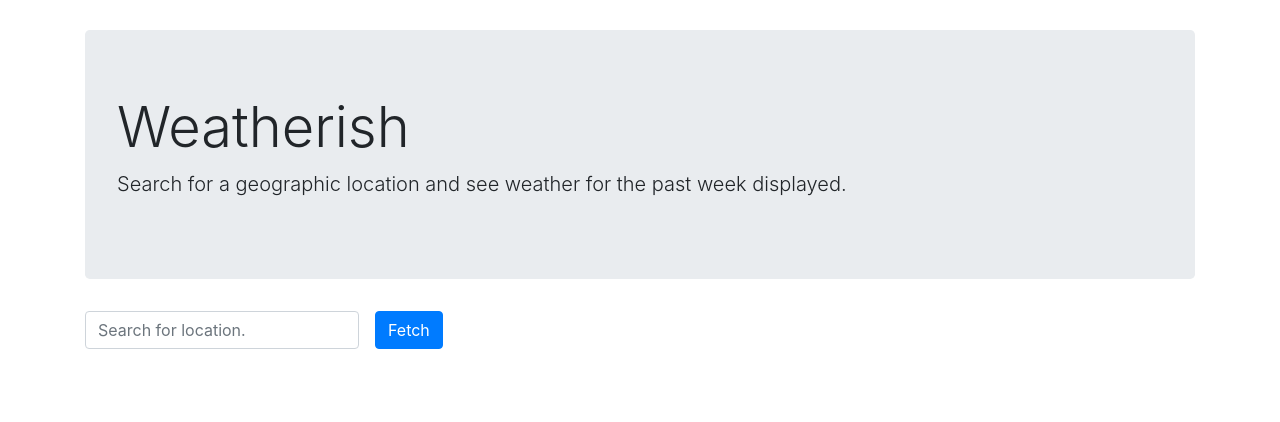
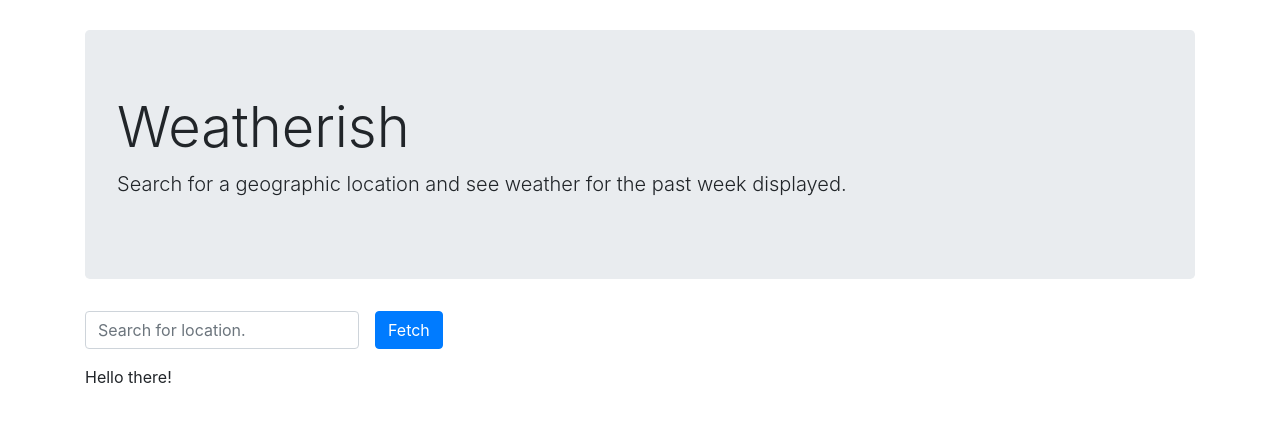
Before and after one commit to ryanmcintire/weather-net, a React (Create React App) app in the folder weathernet-client/: page / in a window 1280 px wide. Shown: the top 422 px of the page. Built offline with nearby package versions, Linux system fonts and the light colour scheme.

Commit message:
Wire up weather display contianer in client.

```diff
--- /dev/null
+++ b/weathernet-client/src/client-app/components/weather-display/weather-display-container.js
@@ -0,0 +1,12 @@
+import React from 'react';
+import {connect} from 'react-redux';
+
+export default class WeatherDisplayContainer extends React.Component {
+  render() {
+    return (
+      <div>
+        Hello there!
+      </div>
+    )
+  }
+}
--- a/weathernet-client/src/client-app/root.jsx
+++ b/weathernet-client/src/client-app/root.jsx
@@ -2,6 +2,7 @@ import React from "react";
 
 import Title from './components/title';
 import Search from './components/search';
+import WeatherDisplayContainer from './components/weather-display/weather-display-container';
 
 export default class Root extends React.Component {
   render() {
@@ -15,6 +16,11 @@ export default class Root extends React.Component {
         <div className="row">
           <div className="container"><Search /></div>
         </div>
+        <div className="row">
+          <div className="container">
+            <WeatherDisplayContainer />
+          </div>
+        </div>
       </div>
     );
   }
```
